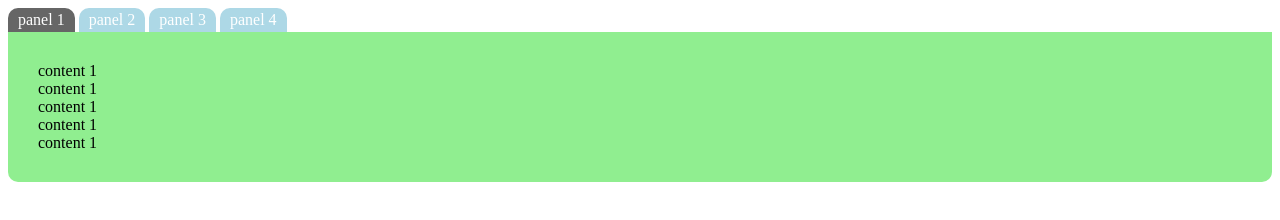
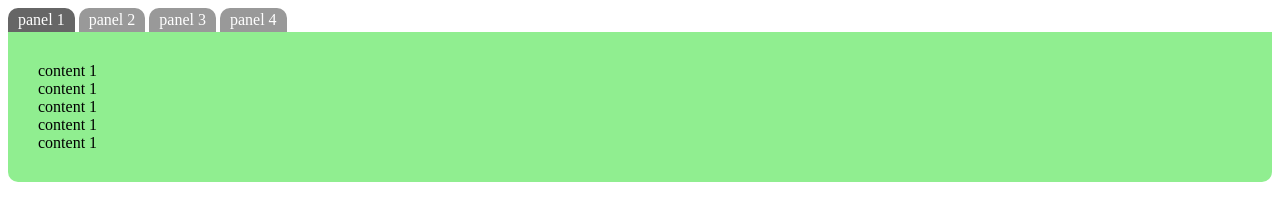
Before and after one commit to anu-dam/practise-1, a plain HTML site: page index.html in a window 1280 px wide. Drawn offline with nearby package versions, Linux system fonts and the light colour scheme.

Commit message:
allignment adjustments

```diff
--- a/css/style.css
+++ b/css/style.css
@@ -6,7 +6,7 @@
 .tab-panels ul li {
   list-style-type: none;
   display: inline-block;
-  background: lightblue;
+  background: #999;
   margin: 0;
   padding: 3px 10px;
   border-radius: 10px 10px 0 0;
@@ -26,7 +26,7 @@
 }
 
 .tab-panels .panel {
-    display: none;
+  display: none;
   background: lightgreen;
   padding: 30px;
   border-radius: 0 0 10px 10px;
--- a/script/script.js
+++ b/script/script.js
@@ -1,5 +1,5 @@
 
-$(".tab-panels .tabs li").on("click", function(){
+$(".tab-panels .tabs li").on("click", function () {
     $(".tab-panels .tabs li").removeClass("active");
     $(this).addClass("active");
 
@@ -15,7 +15,7 @@ $('.panel.active').slideUp(300, showNext);
 
     function showNext() {
         $(this).removeClass("active");
-    $("#" + showPanel).slideDown(300,function(){
+        $("#" + showPanel).slideDown(300, function () {
             $(this).addClass("active");
         });
 
```
Lines whose indentation alone changed are shown as unchanged.
